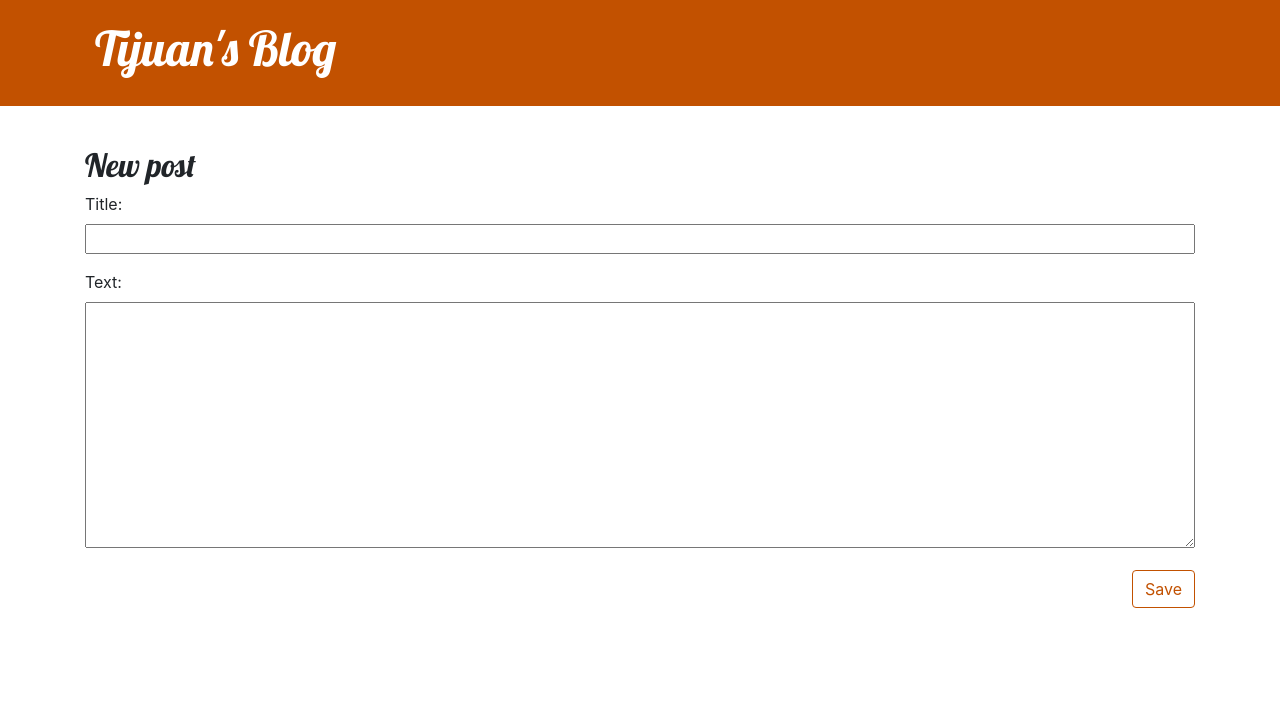
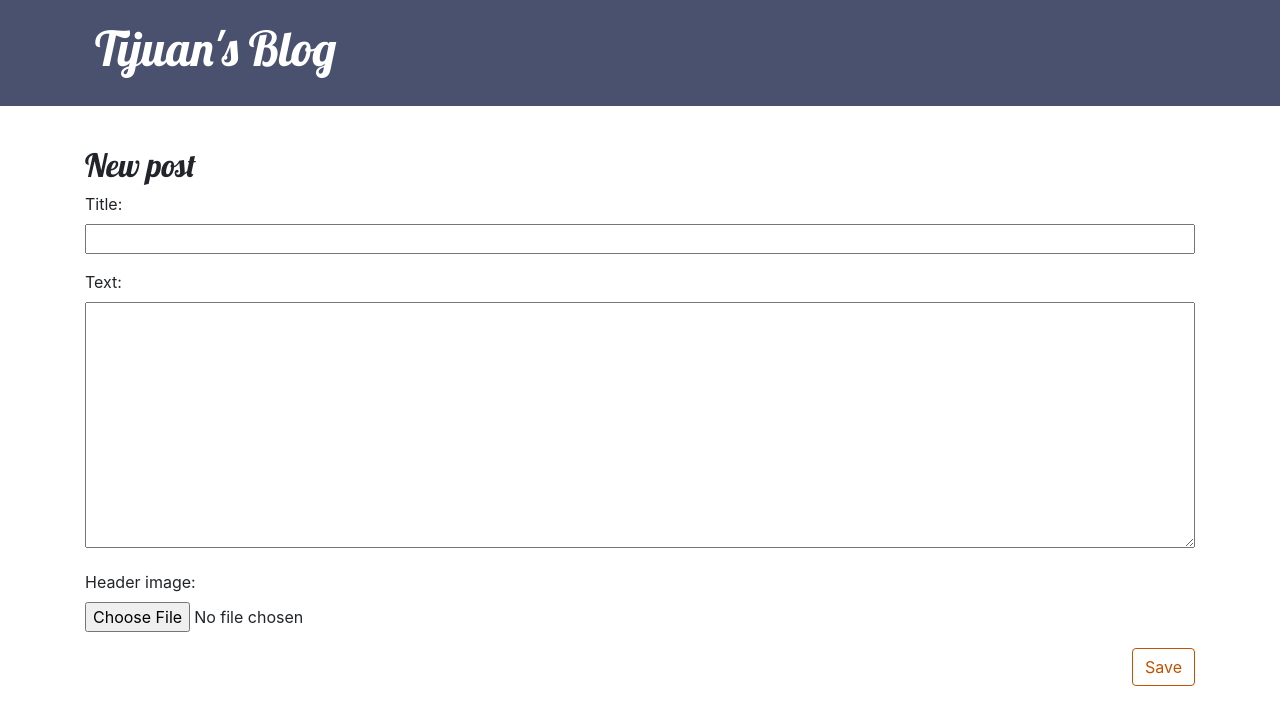
Before and after one commit to brownti159/my-first-blog, a Django app: page /post/new/ in a window 1280 px wide. Shown: the top 725 px of the page. Run offline with Django 3.2, Linux system fonts and the light colour scheme.

Commit message:
added image request

```diff
--- a/blog/forms.py
+++ b/blog/forms.py
@@ -5,4 +5,4 @@ class PostForm(forms.ModelForm):
 
     class Meta:
         model = Post
-        fields = ('title', 'text',)
+        fields = ('title', 'text', 'header_image')
--- a/blog/models.py
+++ b/blog/models.py
@@ -6,6 +6,7 @@ from django.utils import timezone
 # Create your models here.
 class Post(models.Model):
     author = models.ForeignKey(settings.AUTH_USER_MODEL, on_delete=models.CASCADE)
+    header_image = models.ImageField(null=True, blank=True, upload_to= "images/")
     title = models.CharField(max_length=200)
     created_date = models.DateTimeField(default=timezone.now)
     published_date = models.DateTimeField(blank=True, null=True)
--- a/blog/static/css/blog.css
+++ b/blog/static/css/blog.css
@@ -1,5 +1,5 @@
 .page-header {
-    background-color: #C25100;
+    background-color: #49516F;
     margin-top: 0;
     margin-bottom: 40px;
     padding: 20px 20px 20px 40px;
--- a/blog/templates/blog/post_edit.html
+++ b/blog/templates/blog/post_edit.html
@@ -2,8 +2,10 @@
 
 {% block content %}
     <h2>New post</h2>
-    <form method="POST" class="post-form">{% csrf_token %}
+    <form method="POST" enctype="multipart/form-data" class="post-form">
+        {% csrf_token %}
         {{ form.as_p }}
+        {{ form.media }}
         <button type="submit" class="save btn btn-default">Save</button>
     </form>
 {% endblock %}
--- a/blog/urls.py
+++ b/blog/urls.py
@@ -1,9 +1,11 @@
 from django.urls import path
 from . import views
+from django.conf import settings
+from django.conf.urls.static import static
 
 urlpatterns = [
     path('', views.post_list, name='post_list'),
     path('post/<int:pk>/', views.post_detail, name='post_detail'),
     path('post/new/', views.post_new, name='post_new'),
     path('post/<int:pk>/edit', views.post_edit, name='post_edit'),
-]
+]+static(settings.MEDIA_URL, document_root=settings.MEDIA_ROOT)
--- a/blog/views.py
+++ b/blog/views.py
@@ -28,6 +28,7 @@ def post_edit(request, pk):
     post = get_object_or_404(Post, pk=pk)
     if request.method == "POST":
         form = PostForm(request.POST, instance=post)
+
         if form.is_valid():
             post = form.save(commit=False)
             post.author = request.user
--- a/mysite/settings.py
+++ b/mysite/settings.py
@@ -121,6 +121,12 @@ USE_TZ = True
 
 STATIC_URL = '/static/'
 STATIC_ROOT = os.path.join(BASE_DIR, 'static')
+MEDIA_URL = '/media/'
+MEDIA_ROOT = os.path.join(BASE_DIR, 'media')
+
+# STATICFILES_DIRS = (
+#     os.path.join(BASE_DIR, 'static'),
+# )
 
 # Default primary key field type
 # https://docs.djangoproject.com/en/3.2/ref/settings/#default-auto-field
--- a/mysite/urls.py
+++ b/mysite/urls.py
@@ -16,6 +16,7 @@ Including another URLconf
 from django.contrib import admin
 from django.urls import path, include
 
+
 urlpatterns = [
     path('admin/', admin.site.urls),
     path('', include('blog.urls')),
```
Also changed, not shown: blog/migrations/0003_post_header_image.py (added), db.sqlite3.
